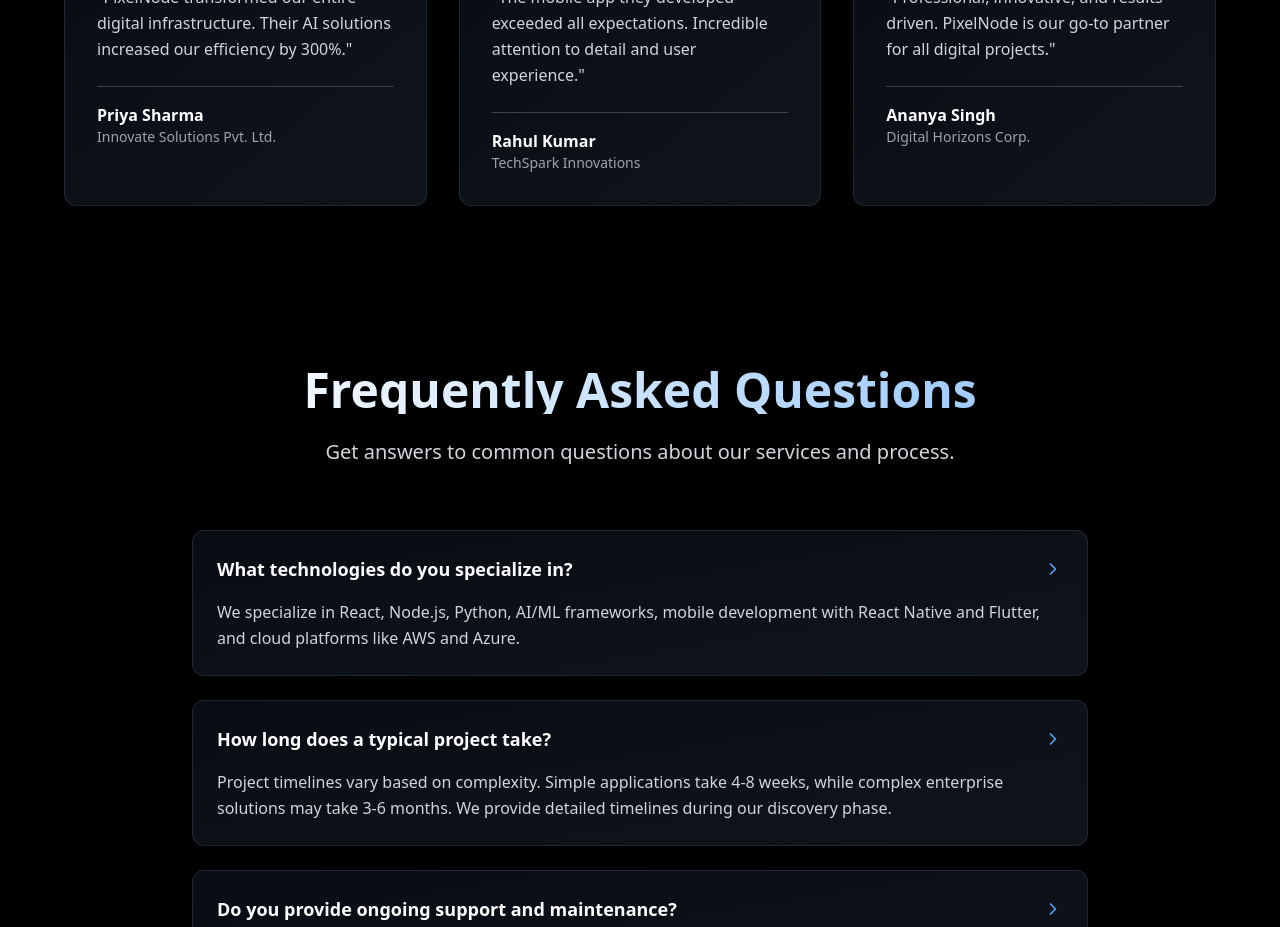
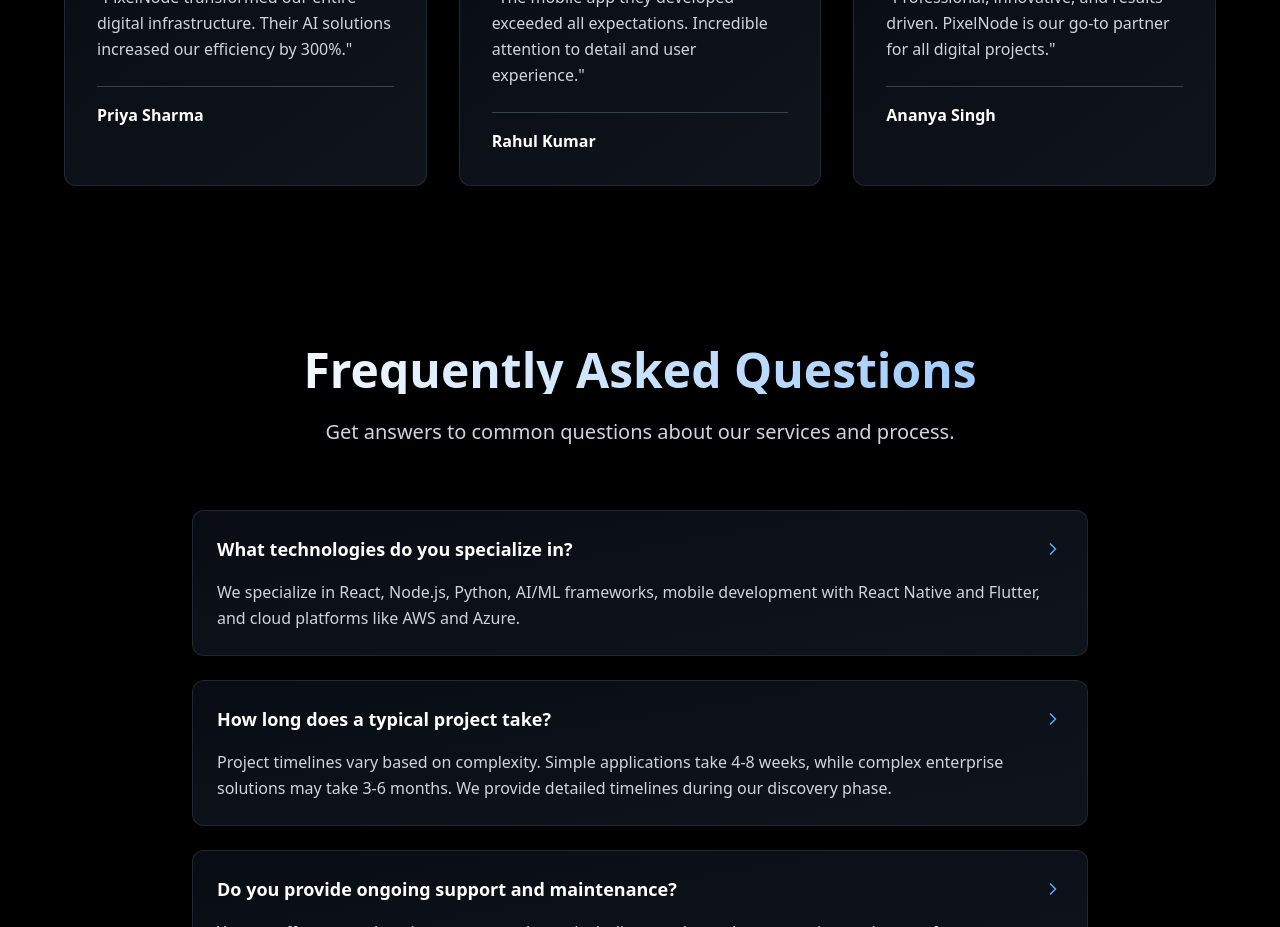
Before and after one commit to CoderGuru74/PixelNode-Website, a React (Vite) app: page / in a window 1280 px wide. Shown: the part 3020-3947 px from the top of the page. Built offline with nearby package versions, Linux system fonts and the light colour scheme.

Commit message:
Your descriptive commit message here

```diff
--- a/src/App.tsx
+++ b/src/App.tsx
@@ -1,4 +1,4 @@
-import React, { useState, useEffect } from 'react'; // Fixed: changed '=>' to 'from'
+import React, { useState, useEffect } from 'react';
 import {
   Menu,
   X,
@@ -134,19 +134,19 @@ function App() {
   const reviews = [
     {
       name: "Priya Sharma",
-      company: "Innovate Solutions Pvt. Ltd.",
+      // company: "Innovate Solutions Pvt. Ltd.", // Company name hidden
       rating: 5,
       text: "PixelNode transformed our entire digital infrastructure. Their AI solutions increased our efficiency by 300%."
     },
     {
       name: "Rahul Kumar",
-      company: "TechSpark Innovations",
+      // company: "TechSpark Innovations", // Company name hidden
       rating: 5,
       text: "The mobile app they developed exceeded all expectations. Incredible attention to detail and user experience."
     },
     {
       name: "Ananya Singh",
-      company: "Digital Horizons Corp.",
+      // company: "Digital Horizons Corp.", // Company name hidden
       rating: 5,
       text: "Professional, innovative, and results-driven. PixelNode is our go-to partner for all digital projects."
     }
@@ -487,7 +487,7 @@ function App() {
                   <h4 className="font-semibold text-white group-hover:text-cyan-300 group-hover:drop-shadow-glow transition-all duration-300">
                     {review.name}
                   </h4>
-                  <p className="text-gray-400 text-sm">{review.company}</p>
+                  {/* Company name removed */}
                 </div>
               </div>
             ))}
```
